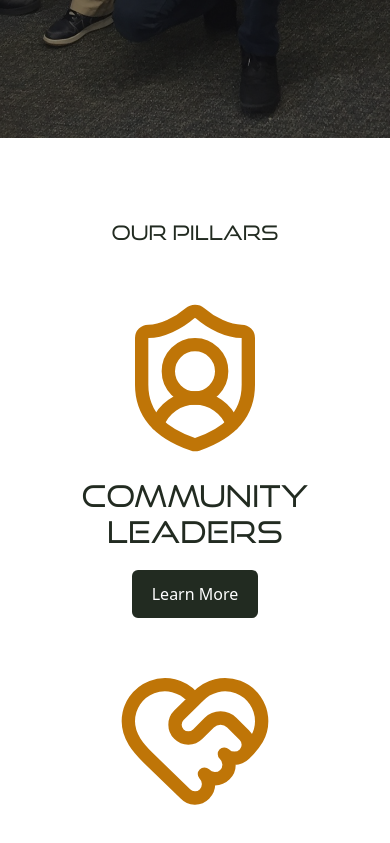
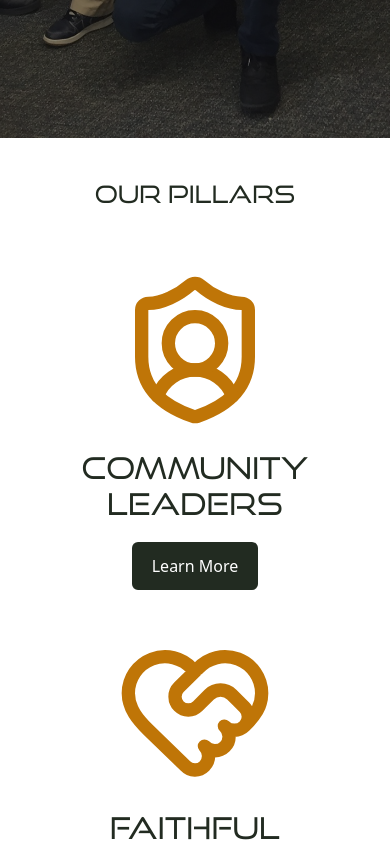
Before and after one commit to drethedevjs/boss-boys, a React (Vite) app: page / in a window 390 px wide. Shown: the part 820-1663 px from the top of the page. Built offline with nearby package versions, Linux system fonts and the light colour scheme.

Commit message:
Misc style updates to home page.

```diff
--- a/src/assets/css/main.css
+++ b/src/assets/css/main.css
@@ -93,7 +93,7 @@ p {
 }
 
 h2 {
-  @apply text-xl lg:text-4xl lg:mb-5 mb-3;
+  @apply text-2xl lg:text-4xl mb-5;
 }
 
 h3 {
--- a/src/components/Pillars.tsx
+++ b/src/components/Pillars.tsx
@@ -24,7 +24,7 @@ const Pillars = () => {
   ];
 
   return (
-    <section id="pillars" className="p-20 place-items-center">
+    <section id="pillars" className="lg:p-20 p-10 place-items-center">
       <h2 className="lg:text-6xl text-5xl pb-10 font-good-times text-center">
         Our Pillars
       </h2>
```
